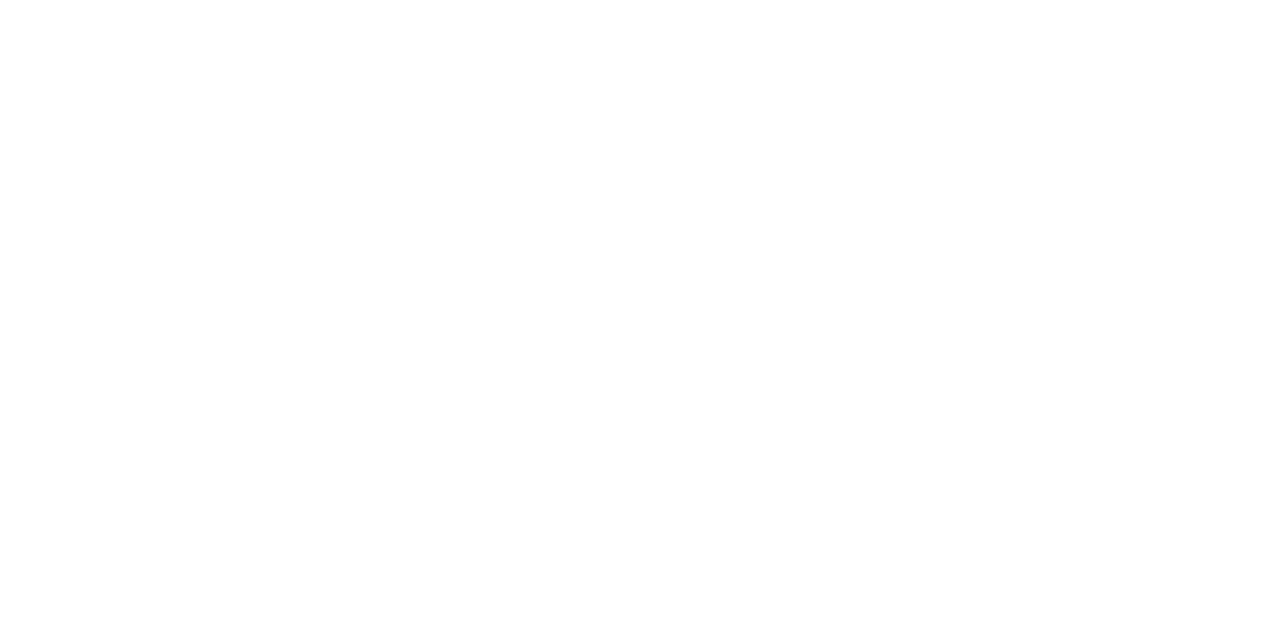
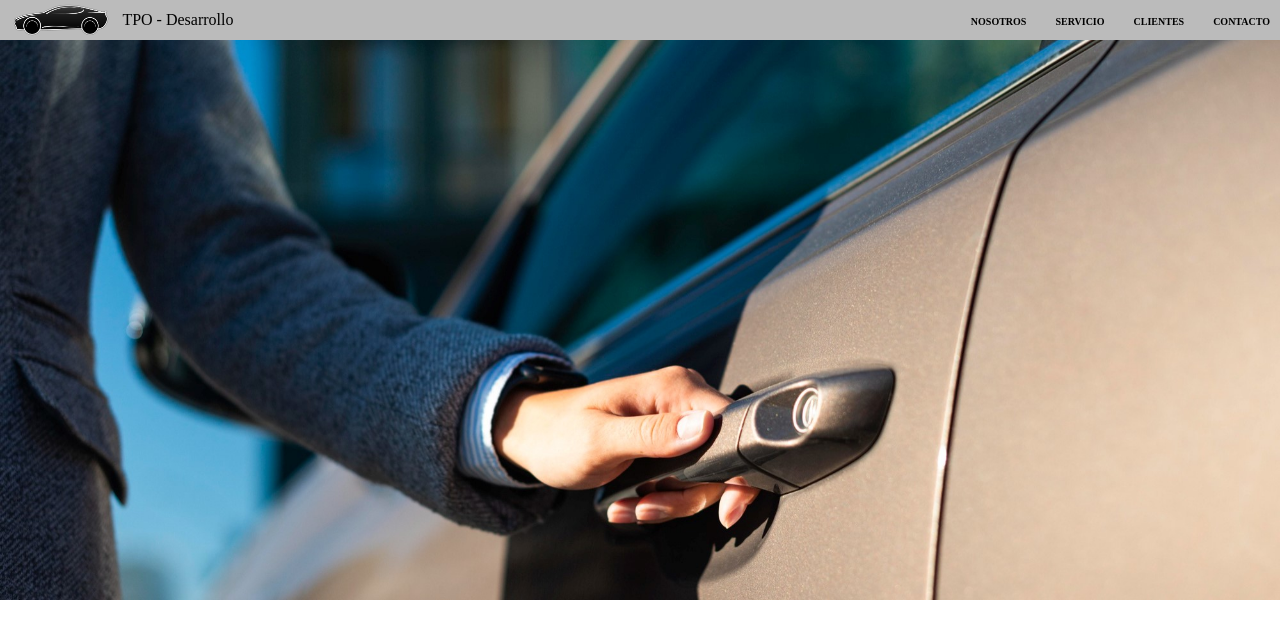
Before and after one commit to PabloT-7378/TPODesarrolloWeb, a plain HTML site: page index.html in a window 1280 px wide. Drawn offline with Linux system fonts and the light colour scheme.

Commit message:
primeros cambios, inicio.
logo, nombre, barra de opciones y banner.

```diff
--- a/index.html
+++ b/index.html
@@ -4,9 +4,31 @@
     <meta charset="UTF-8">
     <meta http-equiv="X-UA-Compatible" content="IE=edge">
     <meta name="viewport" content="width=device-width, initial-scale=1.0">
-    <title>Document</title>
+    <link rel="stylesheet" href="reset.css">
+    <link rel="stylesheet" href="style.css">
+    <title>TPO - Desarrollo Web</title>
 </head>
 <body>
+    <header>
+        <div class="barraInicio">
+            <img class="logo" src="imagenes/logo.png" alt="logo de automovil">
+            <span>TPO - Desarrollo</span>
+            <div class="espacio"></div>
+            <div class="opciones">
+                <nav>
+                    <ul>
+                        <li><a href="">Nosotros</a></li>
+                        <li><a href="">Servicio</a></li>
+                        <li><a href="">Clientes</a></li>
+                        <li><a href="">Contacto</a></li>
+                    </ul>
+                </nav>
+            </div>
+        </div>
+    </header>
+    <div>
+        <img class="banner" src="imagenes/abriendo-puerta.jpg" alt="imagen de mujer abriendo puerta de auto">
+    </div>
 
 </body>
 </html>
--- /dev/null
+++ b/reset.css
@@ -0,0 +1,48 @@
+/* http://meyerweb.com/eric/tools/css/reset/
+   v2.0 | 20110126
+   License: none (public domain)
+*/
+
+html, body, div, span, applet, object, iframe,
+h1, h2, h3, h4, h5, h6, p, blockquote, pre,
+a, abbr, acronym, address, big, cite, code,
+del, dfn, em, img, ins, kbd, q, s, samp,
+small, strike, strong, sub, sup, tt, var,
+b, u, i, center,
+dl, dt, dd, ol, ul, li,
+fieldset, form, label, legend,
+table, caption, tbody, tfoot, thead, tr, th, td,
+article, aside, canvas, details, embed,
+figure, figcaption, footer, header, hgroup,
+menu, nav, output, ruby, section, summary,
+time, mark, audio, video {
+	margin: 0;
+	padding: 0;
+	border: 0;
+	font-size: 100%;
+	font: inherit;
+	vertical-align: baseline;
+}
+/* HTML5 display-role reset for older browsers */
+article, aside, details, figcaption, figure,
+footer, header, hgroup, menu, nav, section {
+	display: block;
+}
+body {
+	line-height: 1;
+}
+ol, ul {
+	list-style: none;
+}
+blockquote, q {
+	quotes: none;
+}
+blockquote:before, blockquote:after,
+q:before, q:after {
+	content: '';
+	content: none;
+}
+table {
+	border-collapse: collapse;
+	border-spacing: 0;
+}
--- /dev/null
+++ b/style.css
@@ -0,0 +1,52 @@
+header {
+    background-color: #BBBBBB;
+}
+
+.barraInicio {
+    position: absolute;
+    top: 0;
+    left: 0;
+    right: 0;
+    height: 40px;
+    display: flex;
+    align-items: center;
+    background-color: #bbbbbb;
+
+}
+
+.logo {
+    width: 8%;
+    margin: 5px 10px;
+}
+
+.espacio {
+    flex: 1;
+  }
+
+.opciones {
+    display: inline-flex;
+    align-items: center;
+}
+
+nav {
+    position: inline-flex;
+
+}
+
+nav li {
+    display: inline;
+    margin: 0 0 0 15px;
+    padding-right: 10px;
+}
+
+nav a {
+    text-transform: uppercase;
+    color: #000000;
+    font-weight: bold;
+    font-size: 10px;
+    text-decoration: none;
+}
+
+.banner {
+    width: 100%;
+}
```
Also changed, not shown: imagenes/abriendo-puerta.jpg (added), imagenes/logo.png (added).
